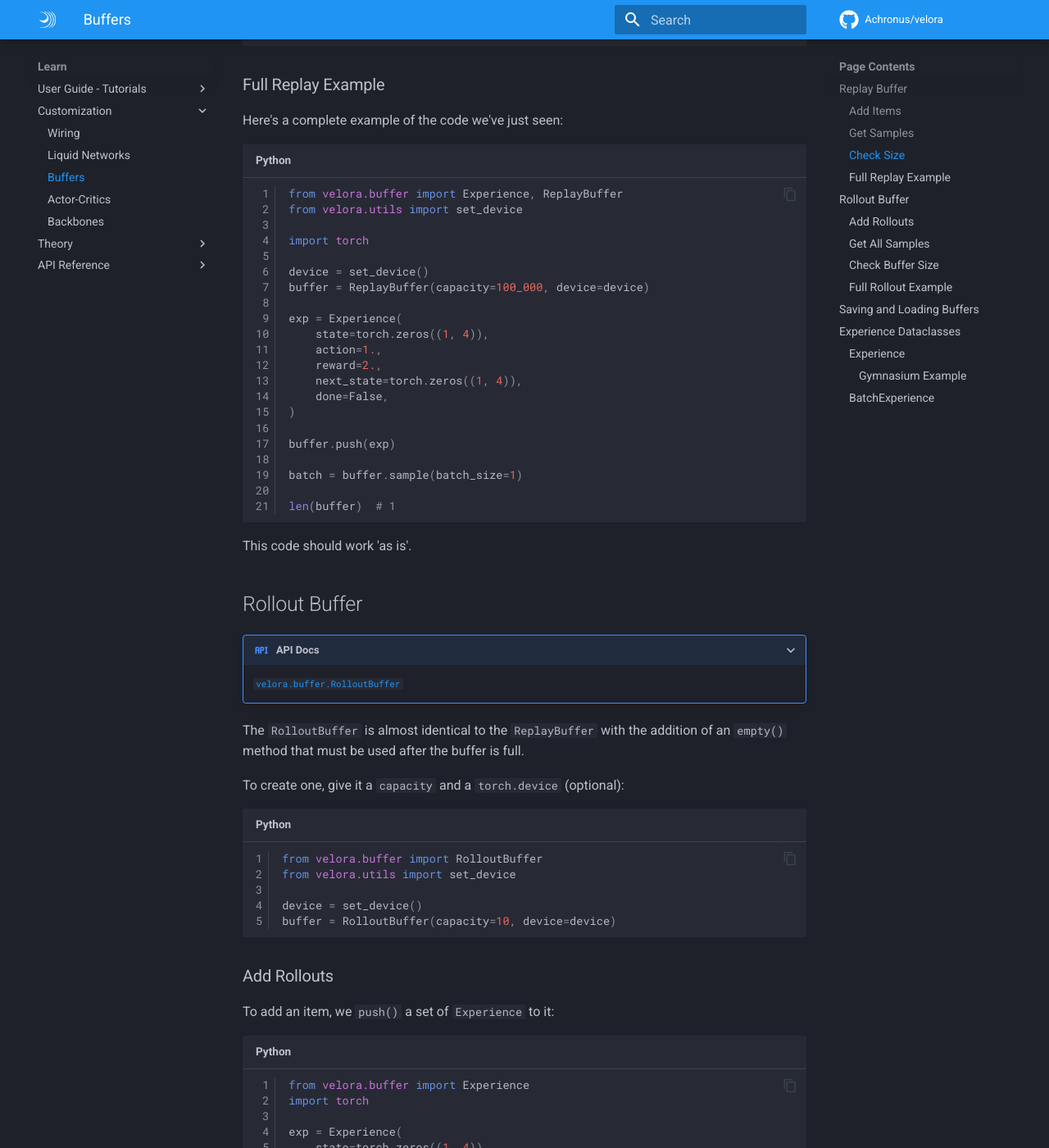
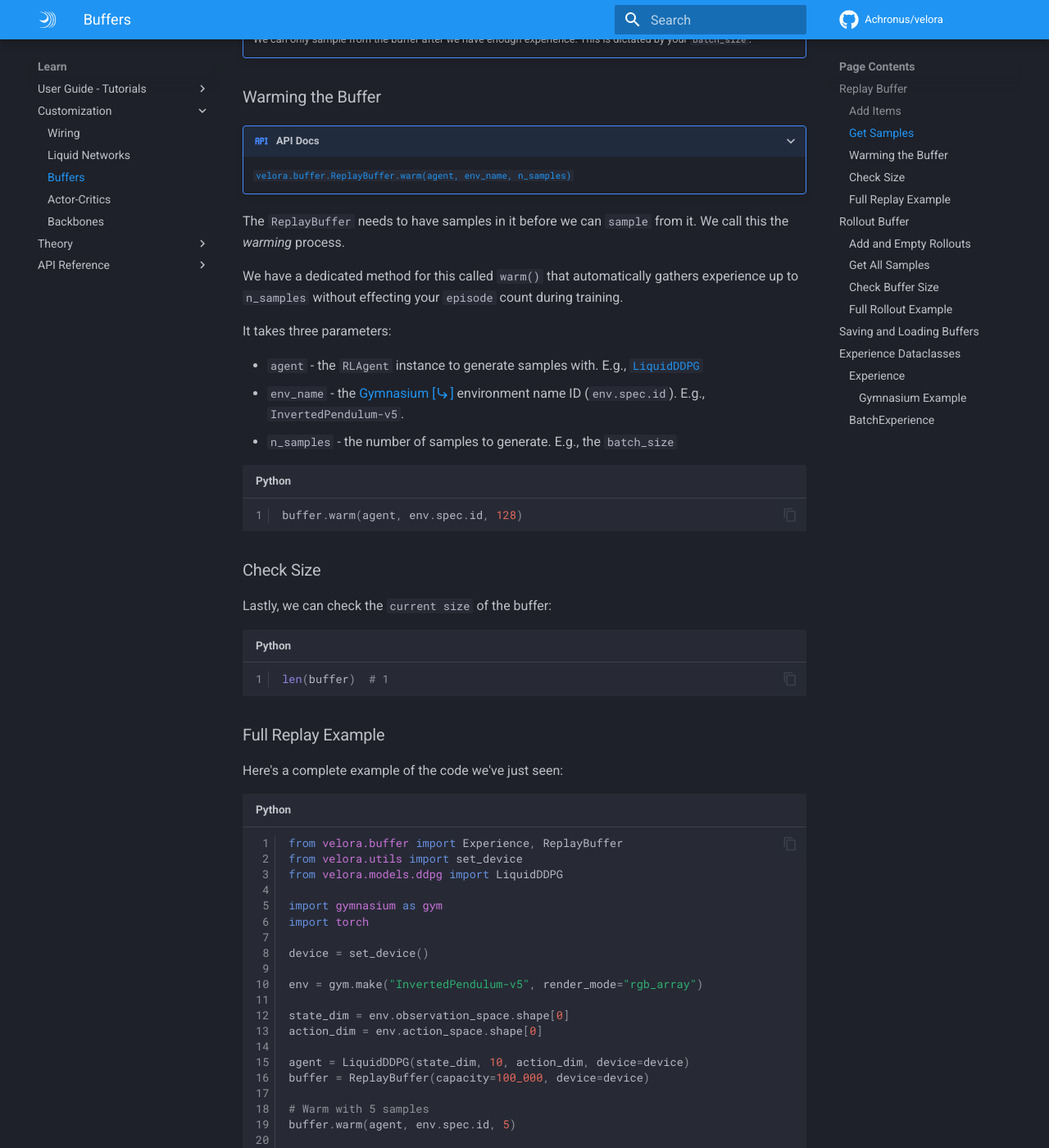
Before and after one commit to Achronus/velora, an MkDocs documentation site: the page built from docs/learn/customize/buffers.md, in a window 1280 px wide and 1400 px high, scrolled down 1766 px. Shown: the whole window at 82% size. Built offline with MkDocs 1.6.1 and Material for MkDocs 9.7.7, drawn with Linux system fonts in a browser that asks for light colours; comment, search, counter and statistics services are not loaded; some of the changed text lies outside the part shown.

Commit message:
docs(callbacks): Added docs for `RecordVideos` & updated existing ones.
Updates:
- Added dedicated 'Recording Videos' section to 'callback' page.
- Updated 'save' directory paths with new directory 'saves' included to compliment new callback.
- Added 'warm' method to buffers docs
- Added API docs sections for buffer methods
- Added 'state' to API references

````diff
--- a/docs/learn/customize/buffers.md
+++ b/docs/learn/customize/buffers.md
@@ -24,6 +24,10 @@ buffer = ReplayBuffer(capacity=100_000, device=device)
 
 ### Add Items
 
+???+ api "API Docs"
+
+    [`velora.buffer.ReplayBuffer.push(exp)`](../reference/buffer.md#velora.buffer.BufferBase.push)
+
 To add an item, we `push()` a set of `Experience` to it:
 
 ```python
@@ -45,6 +49,10 @@ buffer.push(exp)
 
 ### Get Samples
 
+???+ api "API Docs"
+
+    [`velora.buffer.ReplayBuffer.sample(batch_size)`](../reference/buffer.md#velora.buffer.ReplayBuffer.sample)
+
 We can then `sample()` a batch of experience:
 
 ```python
@@ -56,6 +64,26 @@ This gives us a `BatchExperience` object. Like `Experience` we'll talk about tha
 !!! note
 
     We can only sample from the buffer after we have enough experience. This is dictated by your `batch_size`.
+
+### Warming the Buffer
+
+???+ api "API Docs"
+
+    [`velora.buffer.ReplayBuffer.warm(agent, env_name, n_samples)`](../reference/buffer.md#velora.buffer.ReplayBuffer.warm)
+
+The `ReplayBuffer` needs to have samples in it before we can `sample` from it. We call this the *warming* process.
+
+We have a dedicated method for this called `warm()` that automatically gathers experience up to `n_samples` without effecting your `episode` count during training.
+
+It takes three parameters:
+
+- `agent` - the `RLAgent` instance to generate samples with. E.g., [`LiquidDDPG`]()
+- `env_name` - the [Gymnasium [:material-arrow-right-bottom:]](https://gymnasium.farama.org/) environment name ID (`env.spec.id`). E.g., `InvertedPendulum-v5`.
+- `n_samples` - the number of samples to generate. E.g., the `batch_size`
+
+```python
+buffer.warm(agent, env.spec.id, 128)
+```
 
 ### Check Size
 
@@ -72,25 +100,38 @@ Here's a complete example of the code we've just seen:
 ```python
 from velora.buffer import Experience, ReplayBuffer
 from velora.utils import set_device
+from velora.models.ddpg import LiquidDDPG
 
+import gymnasium as gym
 import torch
 
 device = set_device()
+
+env = gym.make("InvertedPendulum-v5", render_mode="rgb_array")
+
+state_dim = env.observation_space.shape[0]
+action_dim = env.action_space.shape[0]
+
+agent = LiquidDDPG(state_dim, 10, action_dim, device=device)
 buffer = ReplayBuffer(capacity=100_000, device=device)
 
+# Warm with 5 samples
+buffer.warm(agent, env.spec.id, 5)
+
+# Single experience
 exp = Experience(
-    state=torch.zeros((1, 4)),
+    state=torch.zeros(state_dim, device=device),
     action=1.,
     reward=2.,
-    next_state=torch.zeros((1, 4)),
+    next_state=torch.zeros(state_dim, device=device),
     done=False,
 )
-
 buffer.push(exp)
 
-batch = buffer.sample(batch_size=1)
+# Get a batch
+batch = buffer.sample(batch_size=5)
 
-len(buffer)  # 1
+len(buffer)  # 6
 ```
 
 This code should work 'as is'.
@@ -113,7 +154,13 @@ device = set_device()
 buffer = RolloutBuffer(capacity=10, device=device)
 ```
 
-### Add Rollouts
+### Add and Empty Rollouts
+
+???+ api "API Docs"
+
+    [`velora.buffer.RolloutBuffer.push(exp)`](../reference/buffer.md#velora.buffer.RolloutBuffer.push)
+
+    [`velora.buffer.RolloutBuffer.empty()`](../reference/buffer.md#velora.buffer.RolloutBuffer.empty)
 
 To add an item, we `push()` a set of `Experience` to it:
 
@@ -139,6 +186,10 @@ buffer.empty()
 ```
 
 ### Get All Samples
+
+???+ api "API Docs"
+
+    [`velora.buffer.RolloutBuffer.sample()`](../reference/buffer.md#velora.buffer.RolloutBuffer.sample)
 
 We can get the complete experience from the rollout buffer using the `sample()` method:
 
@@ -192,6 +243,12 @@ len(buffer)  # 0
 This code should work 'as is'.
 
 ## Saving and Loading Buffers
+
+???+ api "API Docs"
+
+    [`velora.buffer.BufferBase.save(filepath)`](../reference/buffer.md#velora.buffer.BufferBase.save)
+
+    [`velora.buffer.BufferBase.load(filepath)`](../reference/buffer.md#velora.buffer.BufferBase.load)
 
 Sometimes you might want to reuse a buffers state in a different project. Well, now you can!
 
--- a/mkdocs.yml
+++ b/mkdocs.yml
@@ -81,6 +81,7 @@ nav:
           - metrics: learn/reference/metrics.md
           - gymnasium: learn/reference/gym.md
           - noise: learn/reference/noise.md
+          - state: learn/reference/state.md
           - utils: learn/reference/utils.md
           - wiring: learn/reference/wiring.md
   - Help: help.md
````
Also changed, not shown: docs/learn/reference/state.md (added, +5 -0 lines), docs/learn/tutorial/callback.md (+53 -3 lines), docs/learn/tutorial/save.md (+6 -6 lines), docs/starting/roadmap.md (+1 -1 lines), 1 other file.
